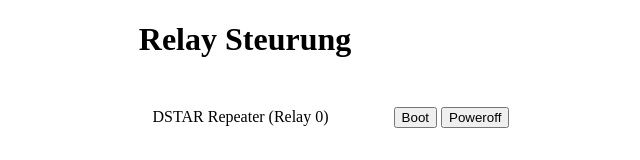
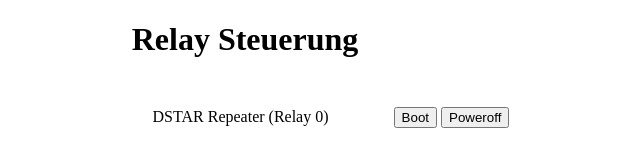
Before and after one commit to fabianfrz/rpi_relay_controller, a plain HTML site: page web_root/index.html in a window 1280 px wide. Shown: the top 160 px of the page, without its empty margins (395-1035 px from the left). Drawn offline with Linux system fonts and the light colour scheme; no server answers.

Commit message:
fix typo

```diff
--- a/web_root/index.html
+++ b/web_root/index.html
@@ -1,13 +1,13 @@
 <!DOCTYPE html>
 <html lang="de">
 	<head>
-		<title>Relay Steurung</title>
+		<title>Relay Steuerung</title>
 		<meta name="viewport" content="width=device-width, initial-scale=1">
 		<link rel="stylesheet" type="text/css" href="style.css" />
 	</head>
 	<body>
 	    <div id="wrapper">
-            <h1>Relay Steurung</h1>
+            <h1>Relay Steuerung</h1>
 		    <table>
 			 <tr>
 				 <td id="status_indicator_0"></td>
```
